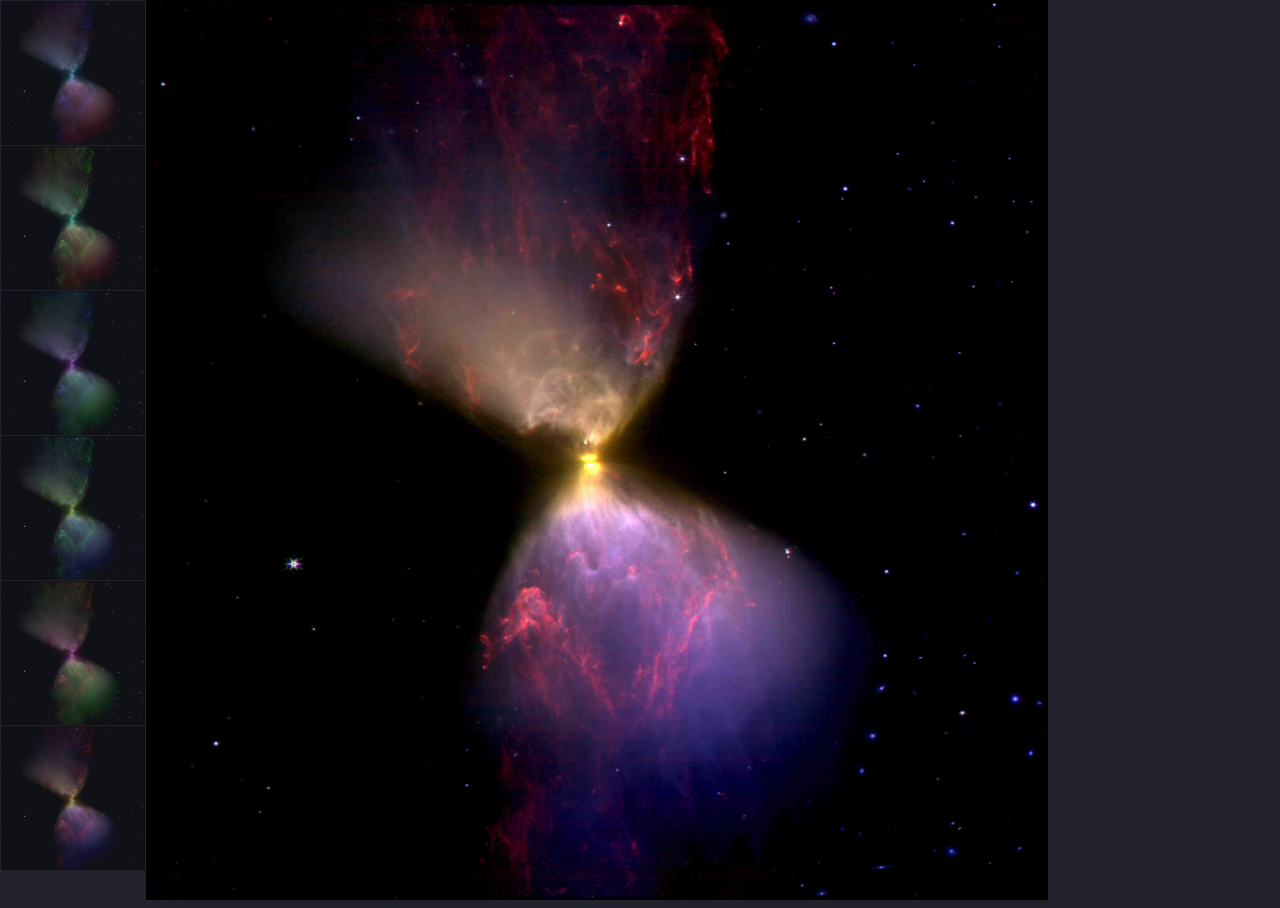
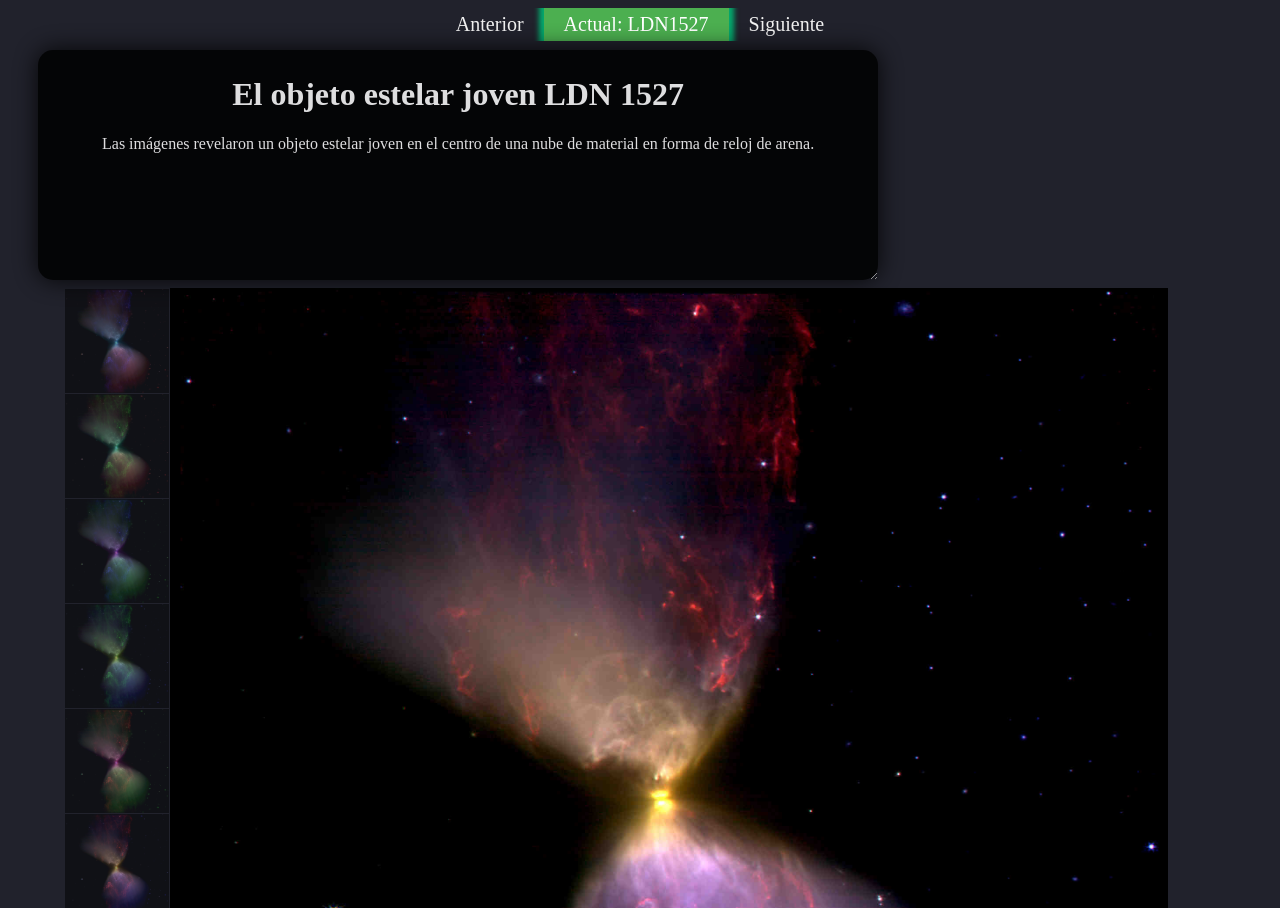
Before and after one commit to nicomedinap/nicomedinap.github.io, a Jekyll site: the page Galeria/JWST/MostrarImagenesLDN1527.html, which Jekyll copies as it is, in a window 1280 px wide. Built offline with Jekyll 4.4.1, drawn with Linux system fonts in a browser that asks for light colours.

Commit message:
Update MostrarImagenesLDN1527.html

```diff
--- a/Galeria/JWST/MostrarImagenesLDN1527.html
+++ b/Galeria/JWST/MostrarImagenesLDN1527.html
@@ -1,20 +1,99 @@
 <html>
 
+<head>
+	<meta http-equiv="Content-Type" content="text/html; charset=utf-8"/>
+</head>
+
 <style>
-{
-	margin: 0;
-	padding: 0px;
+
+html{
+	height: 100%;
+	width: 100%;
  }
 
 body{
+	height: 100%;
 	background-color: #21222c;
 	/* Este color no es negro completamente pero para un fondo oscuro en una web
   	es mejor uno de este tipo a un negro puro ya que es muy intenso.
  	*/
 }
 
+.BarraBotones{
+    overflow: hidden;
+    background: none !important;
+    display: flex;
+    justify-content: center;
+    align-items: center;
+}
+
+/*a es para crear links, así que modificaremos las
+caracteristicas de ese <a> dentro del div BarraBotones */
+.BarraBotones a{
+	line-height:17px;
+  	float: left;
+	color: #f2f2f2;
+ 	text-align: center;
+ 	padding: 8px 20px; /*dimensiones de los botones*/
+ 	text-decoration: none;
+ 	font-size: 20px;
+	top:0;
+}
+
+.BarraBotones a:hover{
+	transition: 0.5s;
+	background-color: #ddd;
+	color: black;
+}
+
+.BarraBotones a.active{
+	box-shadow: 0 0 5px 5px #04AA6D;
+	background-color: #4CAF50;
+	color: white;
+}
+
+.CajaInfo{
+	resize: vertical;
+  	overflow: auto;
+	width: fit-content;
+    background-color: black;
+	max-width:70%;
+	border-radius: 15px;
+	opacity: 0.85;
+	position: absolute;
+    top: 20px;
+    height: 25%;
+	padding-top: 5px;
+	padding-left: 5%;
+	padding-right: 5%;
+	color: white;
+	margin: 30px 30px;
+	text-align: center;
+	box-shadow: 0 0 25px 0 black;
+	word-wrap: break-word;
+    max-width: 80%;
+  	text-overflow: ellipsis;
+}
+
+.CajaInfo p{
+	width: fit-content;
+	}
+
+.imagen{
+    top: 32%;
+	width: 100%;
+    display: flex;
+	max-height: 90%;
+	position: absolute;
+
+	bottom: 0px;
+	left: 0;
+	padding-left: 5%;
+	padding-right: -5%;
+}
+
 .imagen-chica img{
-	height: 16%;
+	height: 17%;
 	margin: 1px 1px;
 	cursor: pointer;
 	display: block;
@@ -22,35 +101,46 @@
 }
 
 .imagen-chica img:hover{
+	transition: 0.1s;
 	opacity: 1;
+	box-shadow: 0px 0px 20px 0px white;
 }
 
 .imagen-chica{
 	float: left;
 }
 
-.imagen{
-    display: flex;
-	height:100%;
-	margin: 0 0;
-	position: absolute;
-	top:  0;
-	bottom: 0px;
-	left: 0;
-}
-
 .imagen-grande img{
-    height:100%;
+   	max-width: 85%;
 }
 
 .imagen-grande{
 	float: right;
 	padding: 0px;
 }
+
+.Contenido{
+    justify-content: center;
+	}
+
 </style>
 
+<body>
 
-<body>
+	<div class="BarraBotones">
+		<a href="#news">Anterior</a>
+		<a class="active" href="#home">Actual: LDN1527</a>
+		<a href="#contact">Siguiente</a>
+	</div>
+
+	<div class="Contenido">
+		<div class="CajaInfo" >
+			<h1 class="page_title">El objeto estelar joven LDN 1527 </h1>
+
+			<p> Las imágenes revelaron un objeto estelar joven en el centro de una nube de material en forma de reloj de arena.</p>
+
+		</div>
+
 		<div class="imagen">
 
 			<div class="imagen-chica">
@@ -66,6 +156,7 @@
 				<img id="CajaDeImagenes" src="https://raw.githubusercontent.com/nicomedinap/nicomedinap.github.io/master/Galeria/JWST/LDN1527/5.jpg" >
 			</div>
 		</div>
+	</div>
 
 	<script>
 		function Desplegar(ImagenChica){
@@ -73,6 +164,6 @@
 			ImagenGrande.src = ImagenChica.src;
 		}
 	</script>
+</body>
 
-</body>
 </html>
```
Lines whose indentation alone changed are shown as unchanged.
